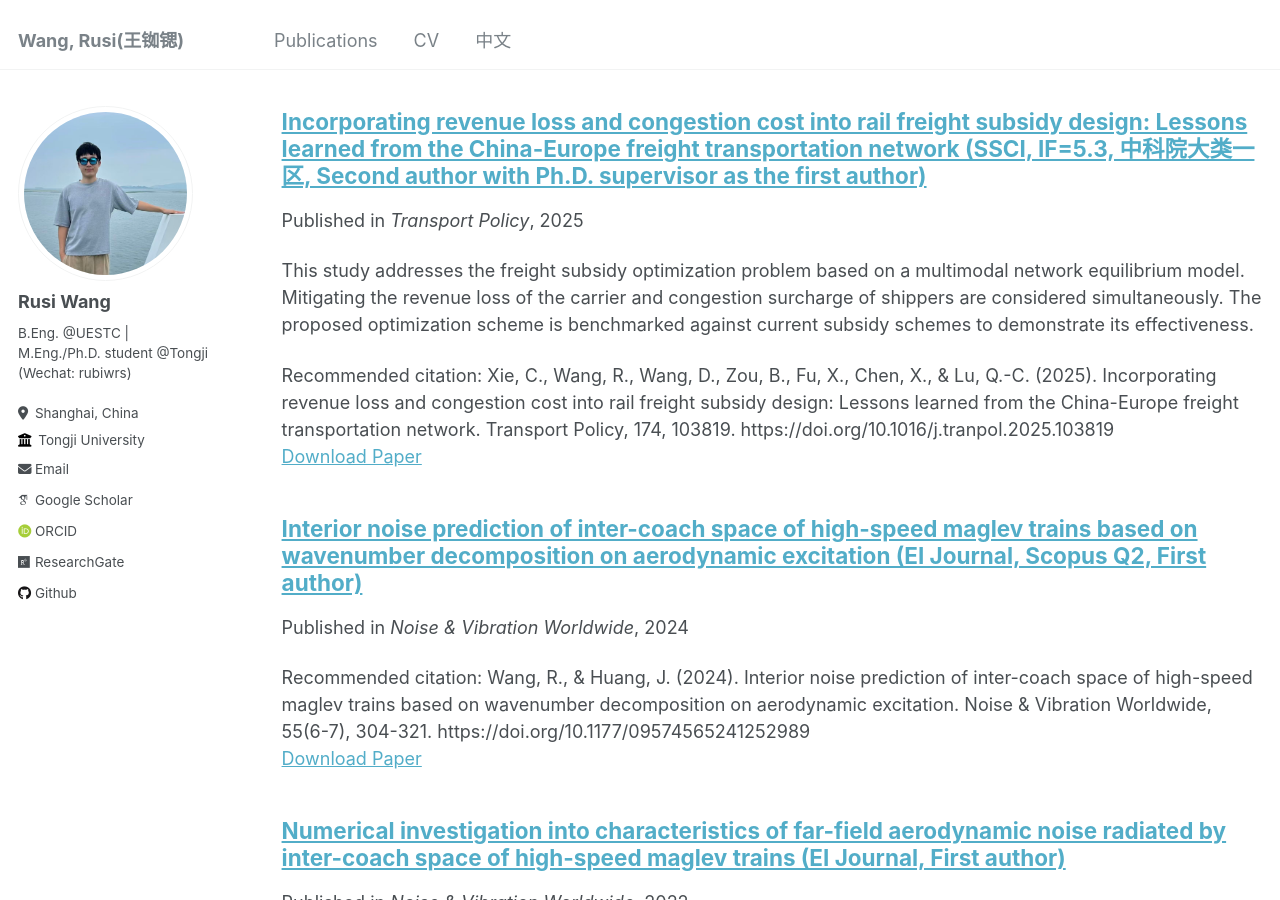
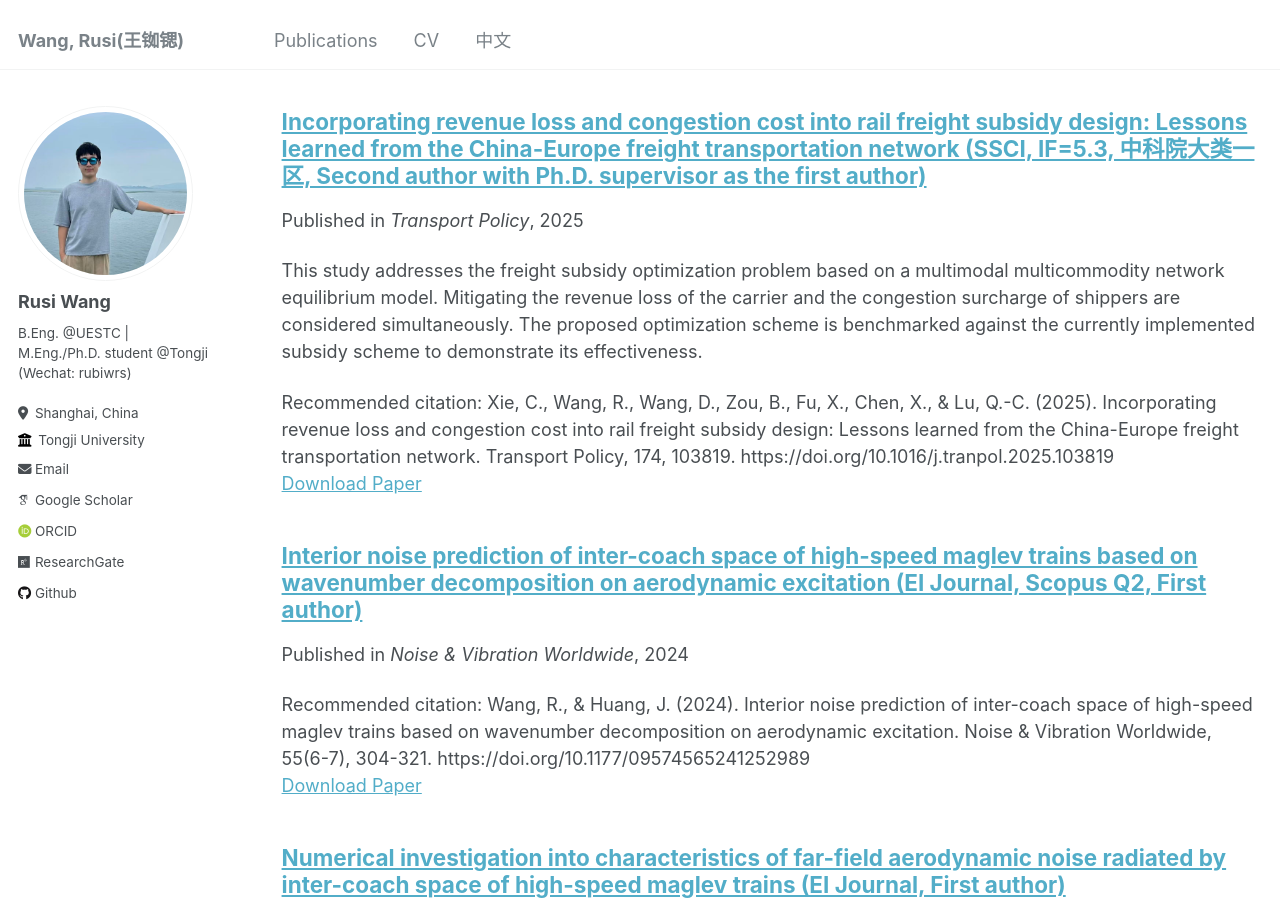
Before and after one commit to RusiWang99/RusiWang99.github.io, a Jekyll site: the page built from _pages/publications.md, in a window 1280 px wide and 900 px high, scrolled down 492 px. Built offline with Jekyll 4.4.1, drawn with Linux system fonts in a browser that asks for light colours; some web fonts are replaced.

Commit message:
Update 2025-09-23-Incorporating revenue loss and congestion cost into rail freight subsidy design Lessons learned from the China-Europe freight transportation network.md

```diff
--- a/_publications/2025-09-23-Incorporating revenue loss and congestion cost into rail freight subsidy design Lessons learned from the China-Europe freight transportation network.md
+++ b/_publications/2025-09-23-Incorporating revenue loss and congestion cost into rail freight subsidy design Lessons learned from the China-Europe freight transportation network.md
@@ -2,7 +2,7 @@
 title: "Incorporating revenue loss and congestion cost into rail freight subsidy design: Lessons learned from the China-Europe freight transportation network (SSCI, IF=5.3, 中科院大类一区, Second author with Ph.D. supervisor as the first author)"
 collection: publications
 permalink: /publication/2025-09-23-Incorporating revenue loss and congestion cost into rail freight subsidy design Lessons learned from the China-Europe freight transportation network
-excerpt: 'This study addresses the freight subsidy optimization problem based on a multimodal network equilibrium model. Mitigating the revenue loss of the carrier and congestion surcharge of shippers are considered simultaneously. The proposed optimization scheme is benchmarked against current subsidy schemes to demonstrate its effectiveness.'
+excerpt: 'This study addresses the freight subsidy optimization problem based on a multimodal multicommodity network equilibrium model. Mitigating the revenue loss of the carrier and the congestion surcharge of shippers are considered simultaneously. The proposed optimization scheme is benchmarked against the currently implemented subsidy scheme to demonstrate its effectiveness.'
 date: 2025-09-23
 venue: 'Transport Policy'
 paperurl: 'https://www.sciencedirect.com/science/article/pii/S0967070X25003622?via%3Dihub'
```
